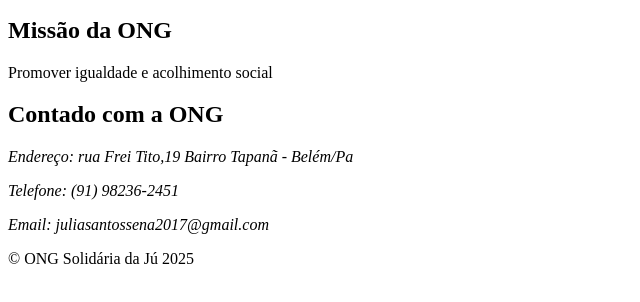
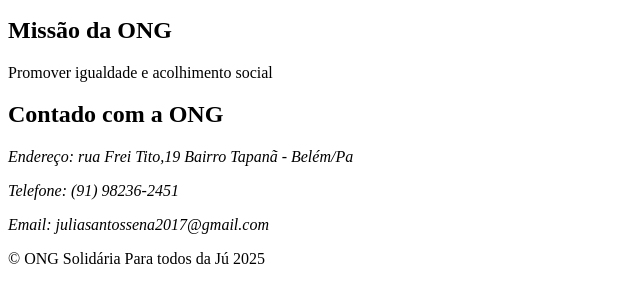
Before and after one commit to juliasantossena2017-coder/juliasantossena2017-coder, a plain HTML site: page index.html in a window 1280 px wide. Shown: the part 256-558 px from the top of the page, without its empty margins (0-640 px from the left). Drawn offline with Linux system fonts and the light colour scheme.

Commit message:
v02 finalizando

```diff
--- a/index.html
+++ b/index.html
@@ -40,7 +40,7 @@
 </main>
 
 <footer>
-    <p>&copy; ONG Solidária da Jú 2025</p>
+    <p>&copy; ONG Solidária Para todos da Jú 2025</p>
 </footer>
     </header>
 </body>
```
